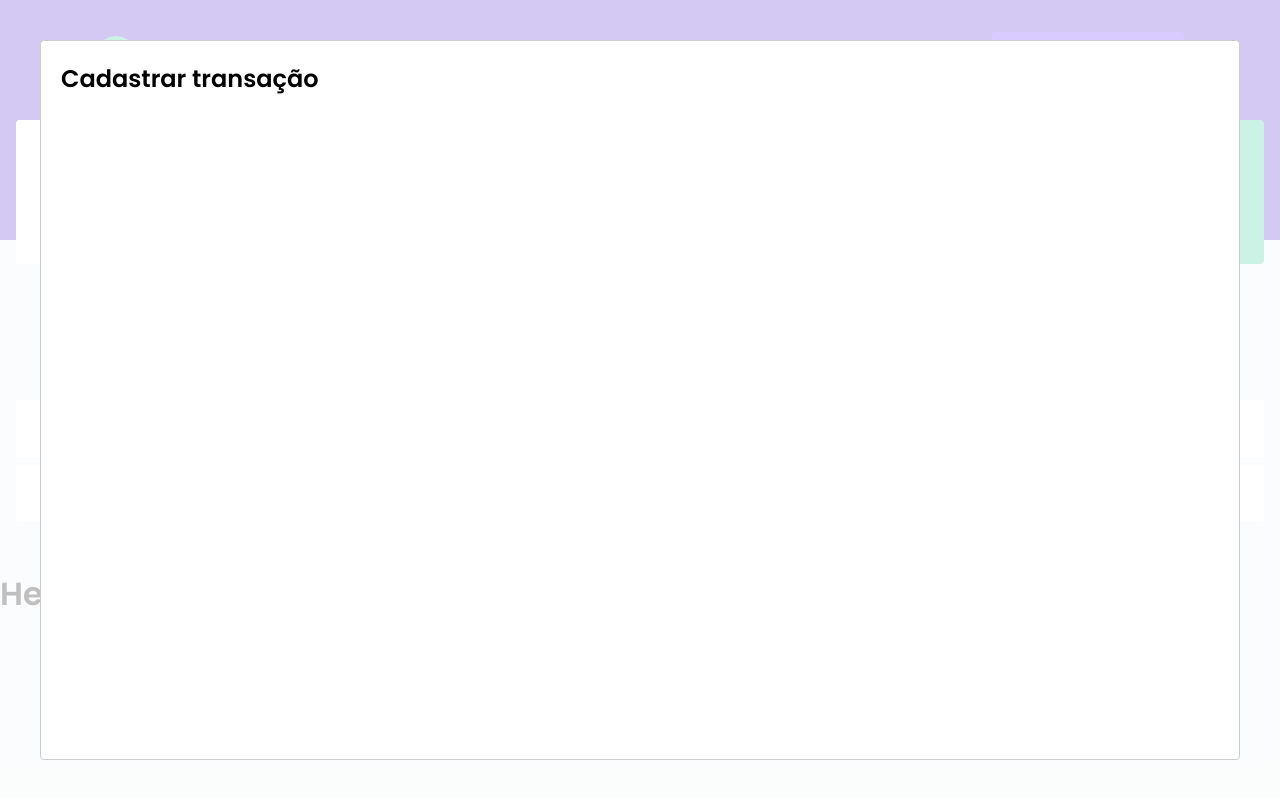
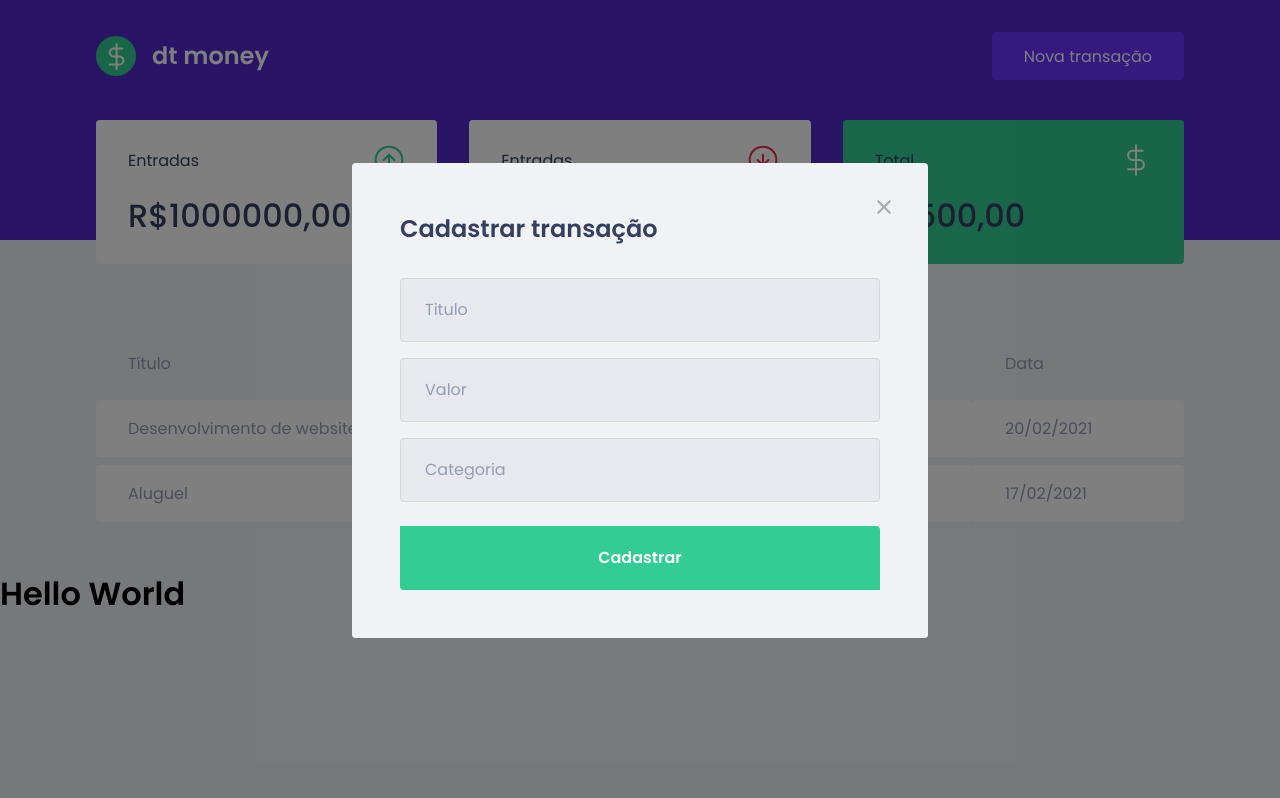
Before and after one commit to RafaelMatos/Ignite-DtMoney, a React (Create React App) app: page / in a window 1280 px wide. Both pictures are taken after a click on the button "Nova transação". Built offline with nearby package versions, Linux system fonts and the light colour scheme; no server answers; what miragejs would draw is missing.

Commit message:
Modal NewTrasaction styled

```diff
--- a/src/components/Dashboard/styles.ts
+++ b/src/components/Dashboard/styles.ts
@@ -1,7 +1,7 @@
 import styled from "styled-components";
 
 export const Container = styled.main`
-  max-width: 1120;
+  max-width: 1120px;
   margin: 0 auto;
   padding: 2.5rem 1rem;
 
--- a/src/components/NewTransactionModal/index.tsx
+++ b/src/components/NewTransactionModal/index.tsx
@@ -1,4 +1,7 @@
-import Modal from 'react-modal'
+import Modal from 'react-modal';
+import closeImg from '../../assets/close.svg'
+import { Container } from './styles';
+
 
 interface NewTransactionModalProps{
     isOpen:boolean;
@@ -10,8 +13,29 @@
 
     return(
         <Modal
-        isOpen={isOpen}
-        onRequestClose={onRequestClose} >
-          <h2>Cadastrar transação</h2>
+            isOpen={isOpen}
+            onRequestClose={onRequestClose}
+            overlayClassName="react-modal-overlay"
+            className="react-modal-content"
+        >
+            <button
+                type="button"
+                onClick={onRequestClose}
+                className="react-modal-close"
+            >
+                <img src={closeImg} alt="Fechar modal" />
+            </button>
+            <Container>
+                <h2>Cadastrar transação</h2>
+
+                <input type="text"  placeholder="Titulo"/>
+
+                <input type="number" placeholder="Valor" />
+
+                <input type="text" placeholder="Categoria" />
+
+                <button type="submit">Cadastrar</button>
+            </Container>
+          <form action=""></form>
         </Modal>)
 }
--- a/src/components/NewTransactionModal/styles.ts
+++ b/src/components/NewTransactionModal/styles.ts
@@ -1,5 +1,50 @@
 import styled from  'styled-components'
 
-export const Container = styled.div`
+export const Container = styled.form`
 
+
+    h2{
+        color: var(--text-title);
+        font-size: 1.5rem;
+        margin-bottom: 2rem;
+    }
+
+    input {
+        width: 100%;
+        padding: 0 1.5rem;
+        height: 4rem;
+        border-radius: 0.25rem;
+
+        border:1px solid #d7d7d7;
+        background: #e7e9ee;
+
+        font-weight: 400;
+        font-size: 1rem;
+
+        &::placeholder{
+            color: var(--text-body);
+        }
+
+        & + input {
+            margin-top: 1rem;
+        }
+    }
+
+    button[type="submit"]{
+        width: 100%;
+        padding: 0 1.5rem;
+        height: 4rem;
+        background: var(--green);
+        color: #fff;
+        border-radius: 0%.25rem;
+        border:0;
+        font-size: 1rem;
+        margin-top: 1.5rem;
+        font-weight: 600;
+
+        transition: 0.2s;
+        &:hover {
+            filter:brightness(0.9);
+        }
+    }
 `;
--- a/src/styles/global.ts
+++ b/src/styles/global.ts
@@ -52,4 +52,40 @@
     cursor: not-allowed;
   }
 
+  .react-modal-overlay{
+
+    background:rgba(0,0,0,0.5) ;
+    position: fixed;
+    top: 0;
+    bottom: 0;
+    right: 0;
+    left: 0;
+
+    display: flex;
+    align-items: center;
+    justify-content: center;
+
+  }
+  .react-modal-content{
+    width: 100%;
+    max-width: 576px;
+    background: var(--background);
+    padding:3rem;
+    position: relative;
+    border-radius: 0.24rem;
+  }
+
+  .react-modal-close{
+    position: absolute;
+    right: 1.5rem;
+    top: 1.5rem;
+    border:0;
+    background: transparent;
+
+    transition: filter 0.2s;
+    &:hover {
+      filter: brightness(0.8);
+    }
+  }
+
 `
```
